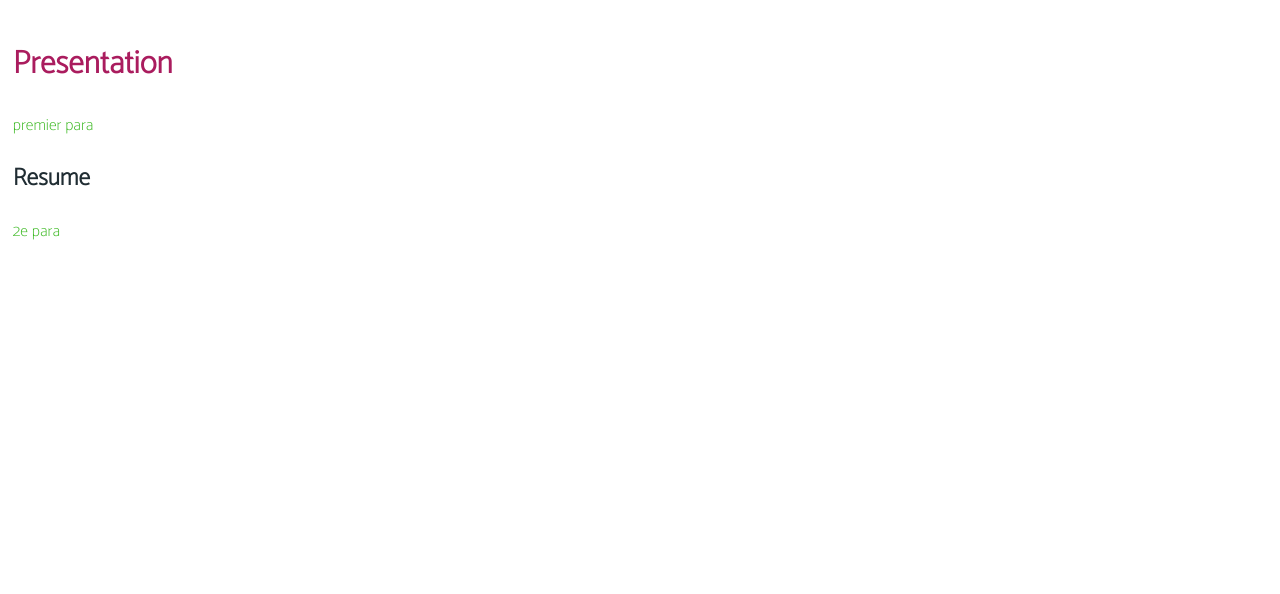
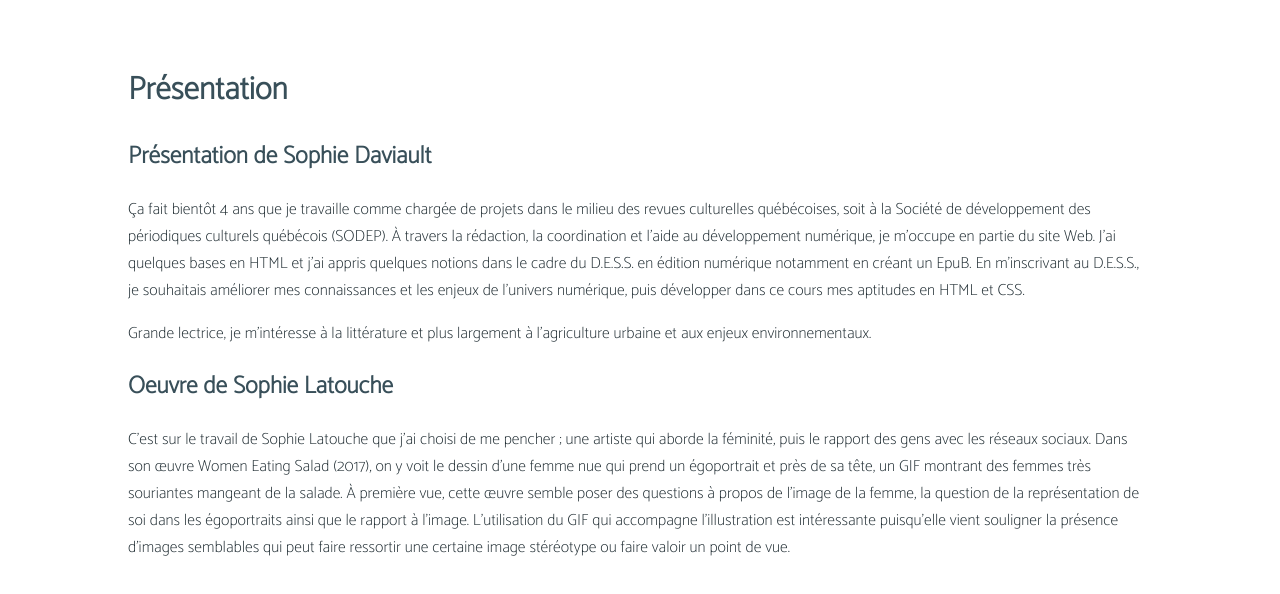
Before and after one commit to sdaviault/presentation-ART6017, a plain HTML site: page Index.html in a window 1280 px wide. Drawn offline with Linux system fonts and the light colour scheme.

Commit message:
Changement 2

```diff
--- a/Index.html
+++ b/Index.html
@@ -12,12 +12,13 @@
 </head>
 
 <body>
-<h1>Presentation</h1>
-<div class="paragraphe">
-<p>premier para</p>
-</div>
-<h2>Resume</h2>
-<p>2e para</p>
+<h1>Présentation</h1>
+<h2>Présentation de Sophie Daviault</h2>
+<p>Ça fait bientôt 4 ans que je travaille comme chargée de projets dans le milieu des revues culturelles québécoises, soit à la Société de développement des périodiques culturels québécois (SODEP). À travers la rédaction, la coordination et l’aide au développement numérique, je m’occupe en partie du site Web. J’ai quelques bases en HTML et j’ai appris quelques notions dans le cadre du D.E.S.S. en édition numérique notamment en créant un EpuB. En m’inscrivant au D.E.S.S., je souhaitais améliorer mes connaissances et les enjeux de l’univers numérique, puis développer dans ce cours mes aptitudes en HTML et CSS.</p>
+<p>Grande lectrice, je m’intéresse à la littérature et plus largement à l’agriculture urbaine et aux enjeux environnementaux.</p>
+
+<h2>Oeuvre de Sophie Latouche</h2>
+<p>C’est sur le travail de Sophie Latouche que j’ai choisi de me pencher ; une artiste qui aborde la féminité, puis le rapport des gens avec les réseaux sociaux. Dans son œuvre Women Eating Salad (2017), on y voit le dessin d’une femme nue qui prend un égoportrait et près de sa tête, un GIF montrant des femmes très souriantes mangeant de la salade. À première vue, cette œuvre semble poser des questions à propos de l’image de la femme, la question de la représentation de soi dans les égoportraits ainsi que le rapport à l’image. L’utilisation du GIF qui accompagne l’illustration est intéressante puisqu’elle vient souligner la présence d’images semblables qui peut faire ressortir une certaine image stéréotype ou faire valoir un point de vue.</p>
 </body>
 
 </html>
--- a/docs/style.css
+++ /dev/null
@@ -1,17 +0,0 @@
-body {
-    margin-left: 1vw;
-    margin-right: 1vw;
-    margin-top: 3vw;
-    font-family: 'Catamaran', sans-serif;
-    color: #202D33;
-}
-
-p {
-    font-family: 'Catamaran', sans-serif;
-    color: #3cb923;
-}
-
-h1 {
-    font-family: 'Catamaran', sans-serif;
-    color: #aa1c5e;
-}
--- a/style.css
+++ b/style.css
@@ -1,17 +1,24 @@
 body {
-    margin-left: 1vw;
-    margin-right: 1vw;
-    margin-top: 3vw;
+    margin-left: 10vw;
+    margin-right: 10vw;
+    margin-top: 5vw;
     font-family: 'Catamaran', sans-serif;
     color: #202D33;
 }
 
-p {
+h1,h2 {
     font-family: 'Catamaran', sans-serif;
-    color: #3cb923;
+    color: #384F59;
 }
 
-h1 {
-    font-family: 'Catamaran', sans-serif;
-    color: #aa1c5e;
+.galerie {
+    display: flex;
+    flex-direction: row;
+    flex-wrap: wrap;
+    justify-content: space-between;
+    margin-bottom: 3vw;
 }
+
+.images {
+    padding: 3vw;
+}
```
Also changed, not shown: docs/Index.html (deleted, +0 -23 lines), sdaviault.jpg (added), 1 other file.
